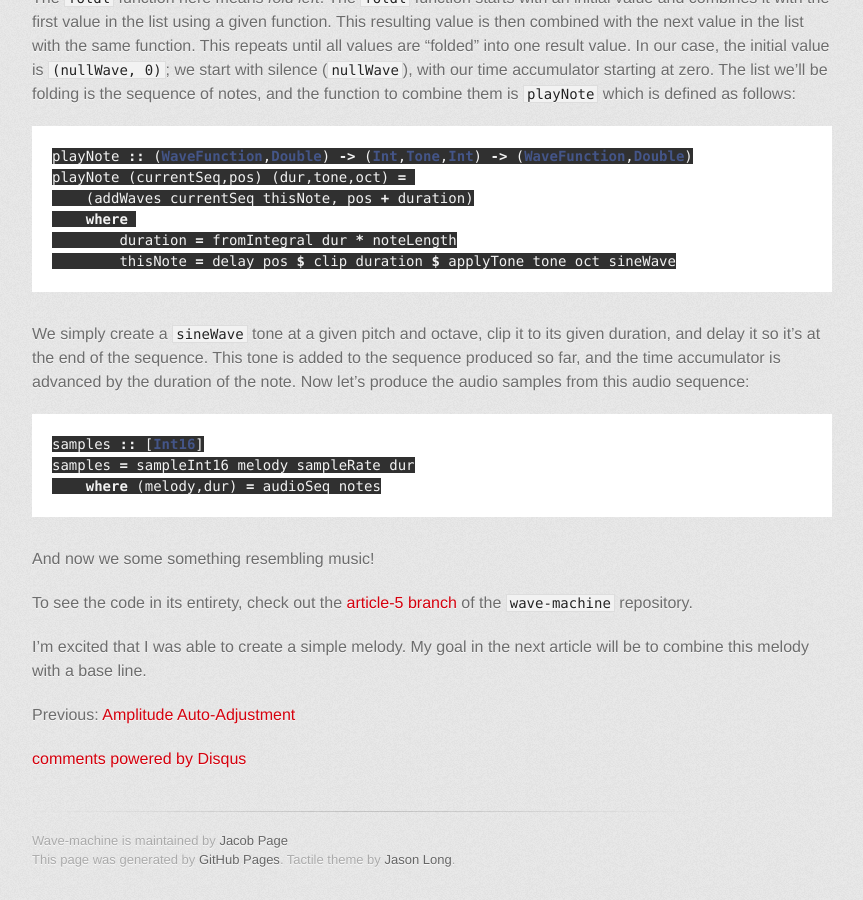
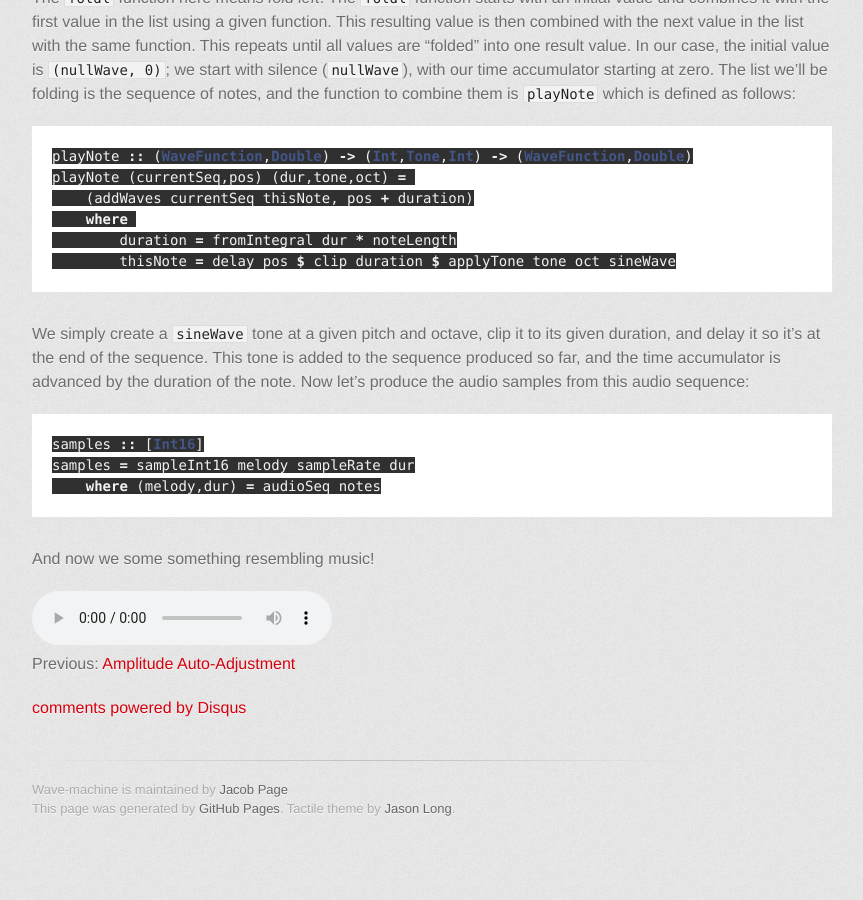
Before and after one commit to apoco/wave-machine, a Jekyll site: the page built from _posts/2014-08-30-sequencing.md, in a window 1280 px wide and 900 px high, scrolled down 1629 px. Shown: the whole window, without its empty margins (208-1071 px from the left). Built offline with Jekyll 4.4.1, drawn with Linux system fonts in a browser that asks for light colours; some web fonts are replaced; Markdown is read by kramdown in place of the engine named in the settings; comment, search, counter and statistics services are not loaded; after the commit the page ends 2478 px from its top, so only the background shows below that.

Commit message:
Audio clip for sequencing

```diff
--- a/_posts/2014-08-30-sequencing.md
+++ b/_posts/2014-08-30-sequencing.md
@@ -86,6 +86,8 @@
 
 And now we some something resembling music!
 
+<audio src="{{site.url}}/audio/sequence.wav" controls/>
+
 To see the code in its entirety, check out the [article-5 branch](https://github.com/apoco/wave-machine/tree/article-5) of the `wave-machine`
 repository.
 
```
Also changed, not shown: 1 other file.
